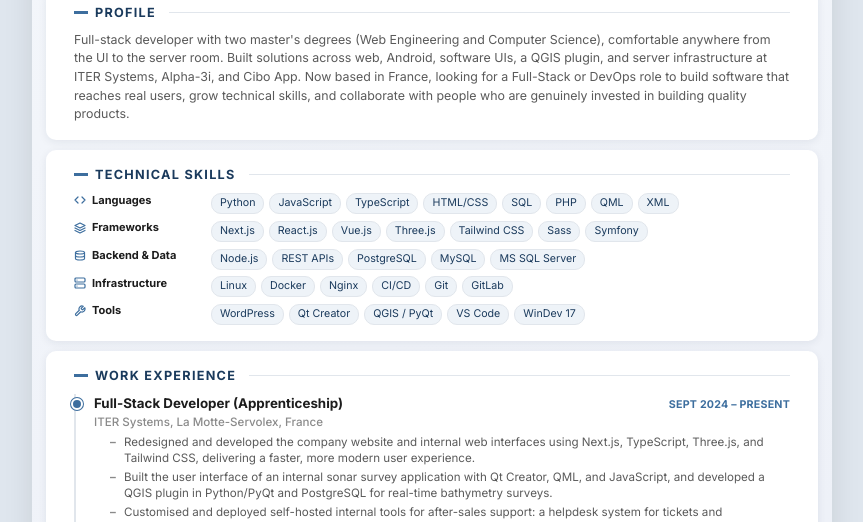
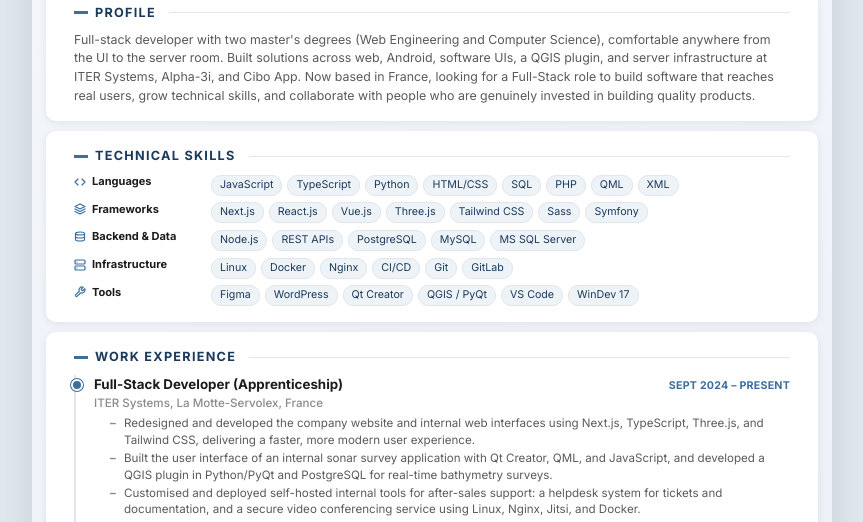
Before and after one commit to anita-chaudhry/CV, a plain HTML site: page anita-chaudhary-cv-en.html in a window 1280 px wide. Shown: the part 210-732 px from the top of the page, without its empty margins (208-1071 px from the left). Drawn offline with Linux system fonts and the light colour scheme.

Commit message:
skill and img link update

```diff
--- a/anita-chaudhary-cv-en.html
+++ b/anita-chaudhary-cv-en.html
@@ -626,7 +626,7 @@
           Computer Science), comfortable anywhere from the UI to the server
           room. Built solutions across web, Android, software UIs, a QGIS
           plugin, and server infrastructure at ITER Systems, Alpha-3i, and Cibo
-          App. Now based in France, looking for a Full-Stack or DevOps role to
+          App. Now based in France, looking for a Full-Stack role to
           build software that reaches real users, grow technical skills, and
           collaborate with people who are genuinely invested in building quality
           products.
@@ -655,8 +655,8 @@
             Languages
           </span>
           <div class="skill-tags">
-            <span class="tag">Python</span><span class="tag">JavaScript</span
-            ><span class="tag">TypeScript</span>
+            <span class="tag">JavaScript</span
+            ><span class="tag">TypeScript</span><span class="tag">Python</span>
             <span class="tag">HTML/CSS</span><span class="tag">SQL</span
             ><span class="tag">PHP</span> <span class="tag">QML</span
             ><span class="tag">XML</span>
@@ -759,7 +759,7 @@
             Tools
           </span>
           <div class="skill-tags">
-            <span class="tag">WordPress</span><span class="tag">Qt Creator</span
+            <span class="tag">Figma</span><span class="tag">WordPress</span><span class="tag">Qt Creator</span
             ><span class="tag">QGIS / PyQt</span>
             <span class="tag">VS Code</span><span class="tag">WinDev 17</span>
           </div>
```
Also changed, not shown: cv-photo.JPG.
